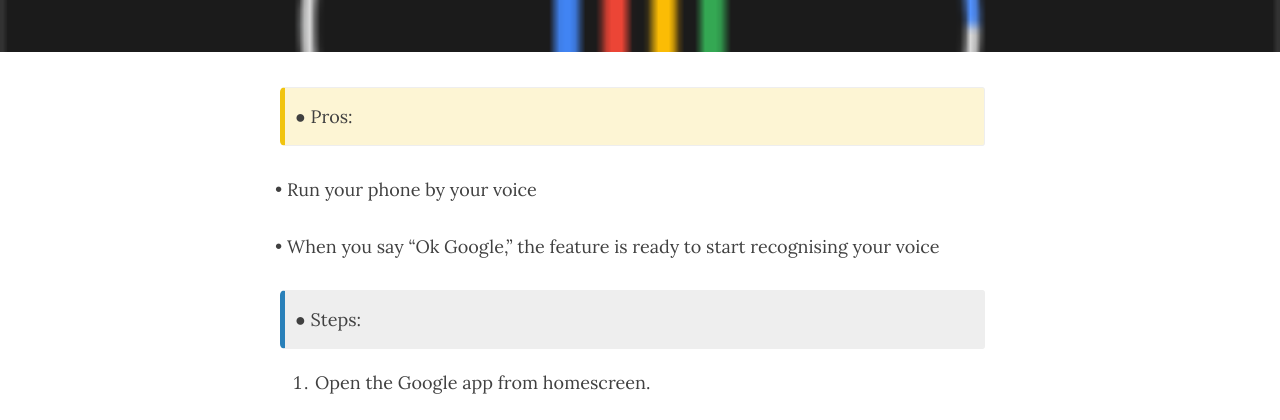
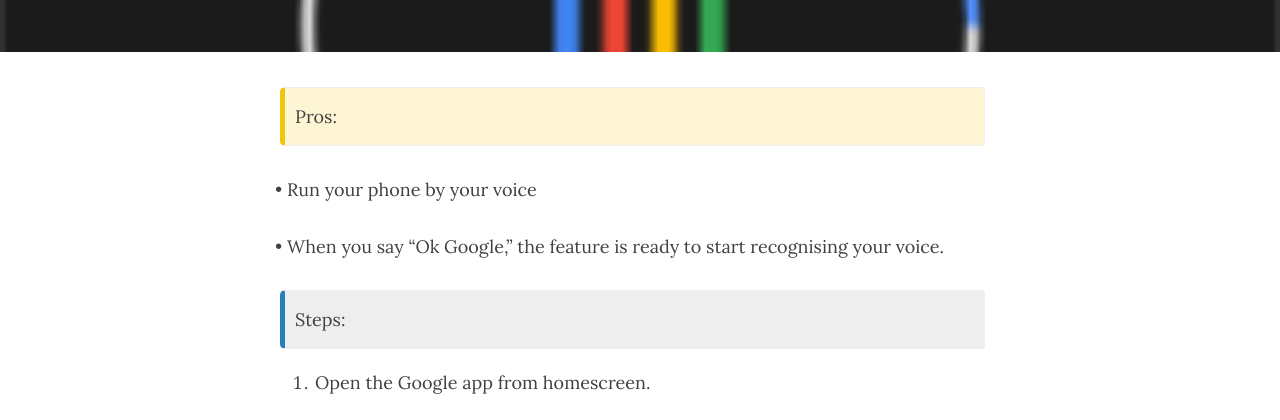
Before and after one commit to cukapd/wjt, a Jekyll site: the page built from _posts/2021-01-10-how-to-make-your-phone-smart-ok-google.md, in a window 1280 px wide and 900 px high, scrolled down 339 px. Shown: the part 155-575 px from the top of the window. Built offline with Jekyll 4.4.1, drawn with Linux system fonts in a browser that asks for light colours; nearby versions of some CDN libraries; part of the change alters nothing that is shown.

```diff
--- a/_posts/2021-01-10-how-to-make-your-phone-smart-ok-google.md
+++ b/_posts/2021-01-10-how-to-make-your-phone-smart-ok-google.md
@@ -8,15 +8,15 @@ last-updated: 2020-01-22
 ---
 
 {: .box-warning}
-● Pros:
+Pros:
 
 • Run your phone by your voice
 
-• When you say "Ok Google," the feature is ready to start recognising your voice
+• When you say "Ok Google," the feature is ready to start recognising your voice.
 
 
 {: .box-note}
-● Steps:
+Steps:
 
 1. Open the Google app from homescreen.
 
```
